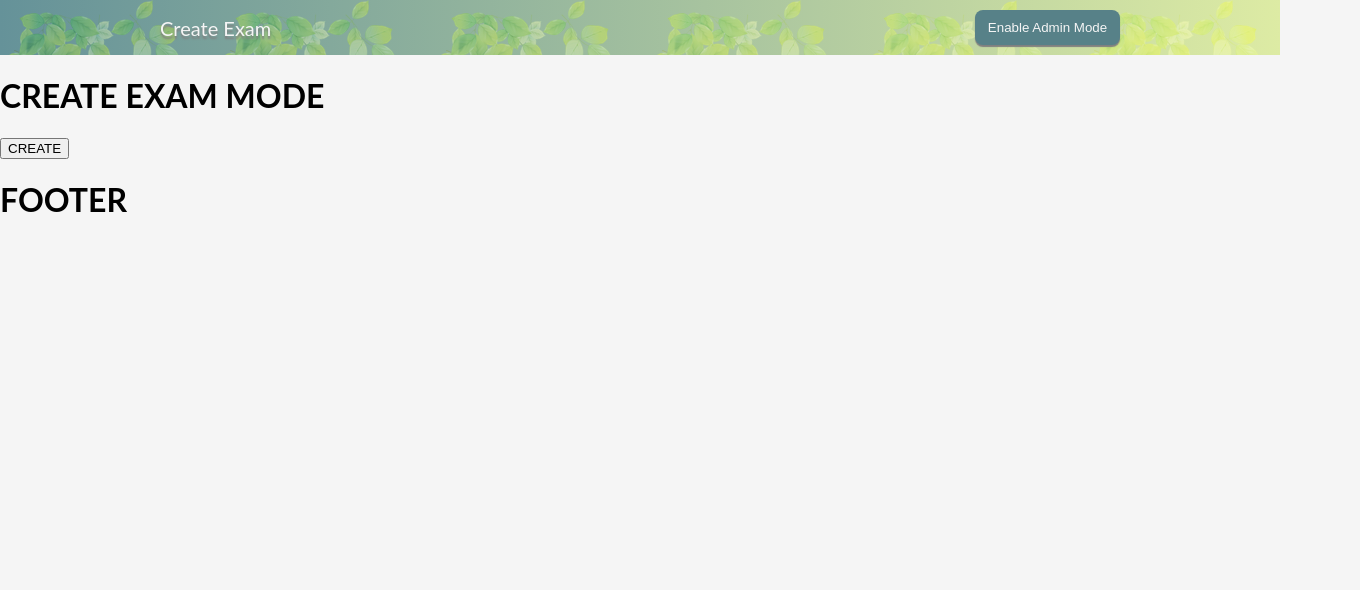
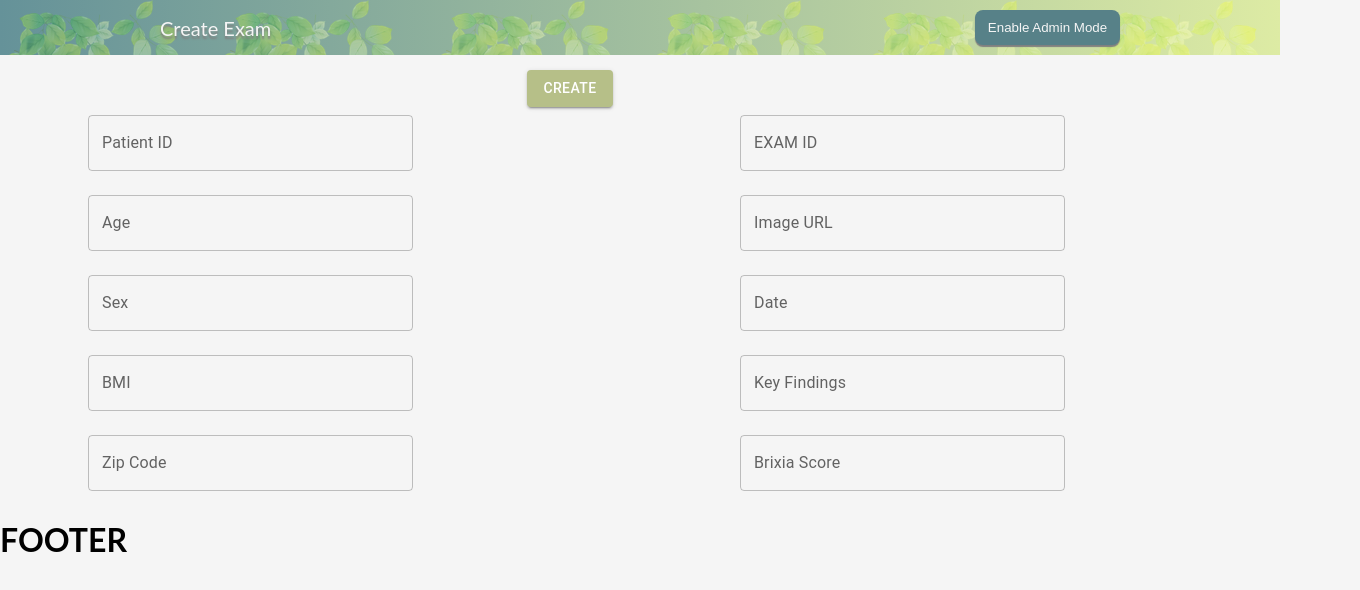
Before and after one commit to The-Ops-HD/Doctor-Help, a React (Create React App) app in the folder client/: page /create in a window 1280 px wide. Shown: the top 590 px of the page, 1360 px wide, since content can reach past the window. Built offline with nearby package versions, Linux system fonts and the light colour scheme.

Commit message:
Update CreateExam.jsx
created form for adding new exams

```diff
--- a/client/src/components/CreateExam.jsx
+++ b/client/src/components/CreateExam.jsx
@@ -1,8 +1,14 @@
 import React, { useState, useEffect } from "react";
 import axios from "axios";
+import { FormControl } from '@mui/material';
+import Grid from '@mui/material/Grid';
+import Paper from '@mui/material/Paper';
+import Box from '@mui/material/Box';
+import TextField from '@mui/material/TextField';
+import { Button } from "@mui/material";
+
 
 const CreatePost = (props) => {
-  const [patients, setPatients] = useState([]);
   const [PatientId, setPatientId] = useState();
   const [ExamID, setExamID] = useState();
   const [Age, setAge] = useState();
@@ -18,8 +24,42 @@ const CreatePost = (props) => {
     props.setHeader("Create Exam");
     props.setVariable(1);
   }, []);
+  const handlePatientId = (e) => {
+		setPatientId(e.target.value);
+	}
+  const handleExam= (e) => {
+		setExamID(e.target.value);
+	}
+  const handleAge = (e) => {
+		setAge(e.target.value);
+	}
+  const handleImageUrl = (e) => {
+		setImageUrl(e.target.value);
+	}
+  const handleSex = (e) => {
+		setSex(e.target.value);
+	}
+  const handleDate = (e) => {
+		setDate(e.target.value);
+	}
+  const handleBmi = (e) => {
+		setBmi(e.target.value);
+	}
+  const  handleKeyfindings = (e) => {
+		setKeyFindings(e.target.value);
+	}
+  const handleZipCOde = (e) => {
+		setZipCode(e.target.value);
+	}
+  const handleBrixia = (e) => {
+		setBrixiaScore(e.target.value);
+    console.log(BrixiaScore)
+	}
 
-  const onSubmitHandler = () => {
+
+  const onSubmitHandler = (e) => {
+    e.preventDefault();
+    console.log("GETS HERE")
     axios.post('http://localhost:9000/api/create', {
       PatientId,
       ExamID,
@@ -42,10 +82,45 @@ const CreatePost = (props) => {
 
   return (
     <div>
-      <h1>CREATE EXAM MODE</h1>
-      <button>
-        CREATE
-      </button>
+    <FormControl onSubmit={onSubmitHandler}>
+      <Box pl={10} sx={{ width: '100%' }}>
+        <div style={{textAlign: "center", marginLeft:"-300px", marginTop:"15px"}}>
+        <Button type="submit" sx={{ backgroundColor: '#b6bf88' }} variant="contained">Create</Button>
+        </div>
+        <Grid container rowSpacing={1} columnSpacing={{ xs: 1, sm: 2, md: 3 }}>
+          <Grid item xs={6}>
+            <TextField sx={{ m: 1, width: '35ch' }}  id="outlined-basic" label="Patient ID" variant="outlined" onChange={handlePatientId} type="text"></TextField>
+        </Grid>
+        <Grid item xs={6}>
+          <TextField  sx={{ m: 1, width: '35ch' }}  id="outlined-basic" label="EXAM ID" variant="outlined" onChange={handleExam} type="text"></TextField>
+        </Grid>
+        <Grid item xs={6}>
+          <TextField sx={{ m: 1, width: '35ch' }}  id="outlined-basic" label="Age" variant="outlined" onChange={handleAge} type="text"></TextField>
+        </Grid>
+        <Grid item xs={6}>
+          <TextField sx={{ m: 1, width: '35ch' }}  id="outlined-basic" label="Image URL" variant="outlined" onChange={handleImageUrl}type="text"></TextField>
+        </Grid>
+        <Grid item xs={6}>
+          <TextField sx={{ m: 1, width: '35ch' }}  id="outlined-basic" label="Sex" variant="outlined" onChange={handleSex}type="text">2</TextField>
+        </Grid>
+        <Grid item xs={6}>
+          <TextField sx={{ m: 1, width: '35ch' }}  id="outlined-basic" label="Date" variant="outlined" onChange={handleDate}type="text"></TextField>
+        </Grid>
+        <Grid item xs={6}>
+          <TextField sx={{ m: 1, width: '35ch' }}  id="outlined-basic" label="BMI" variant="outlined" onChange={handleBmi}type="text"></TextField>
+        </Grid>
+        <Grid item xs={6}>
+          <TextField  sx={{ m: 1, width: '35ch' }} id="outlined-basic" label="Key Findings" variant="outlined" onChange={handleKeyfindings}type="text"></TextField>
+        </Grid>
+        <Grid item xs={6}>
+          <TextField sx={{ m: 1, width: '35ch' }}  id="outlined-basic" label="Zip Code" variant="outlined" onChange={handleZipCOde}type="text"></TextField>
+        </Grid>
+        <Grid item xs={6}>
+          <TextField sx={{ m: 1, width: '35ch' }}  id="outlined-basic" label="Brixia Score" variant="outlined" onChange={handleBrixia}type="text" ></TextField>
+        </Grid>
+      </Grid>
+    </Box>
+    </FormControl>
     </div>
   )
 }
```
